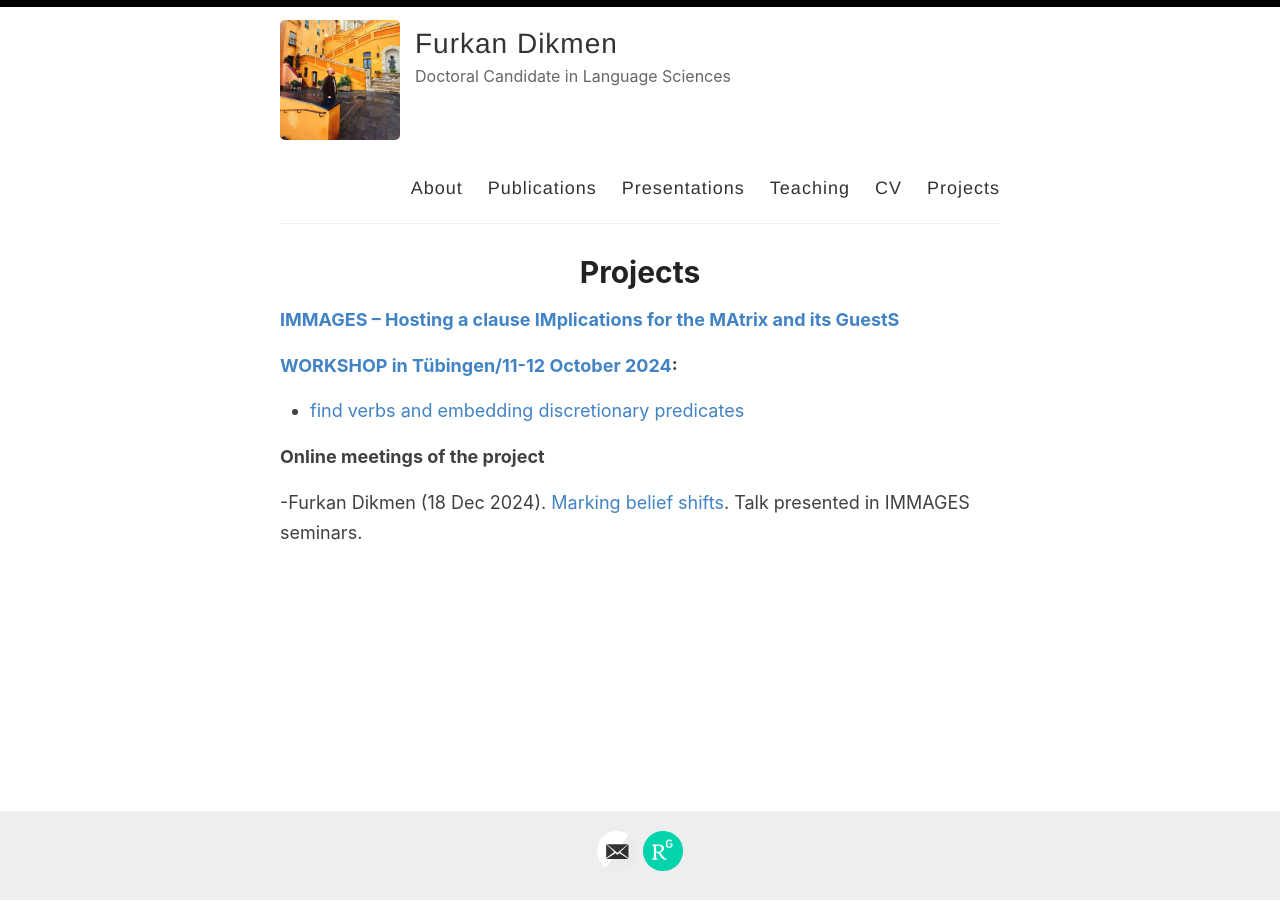
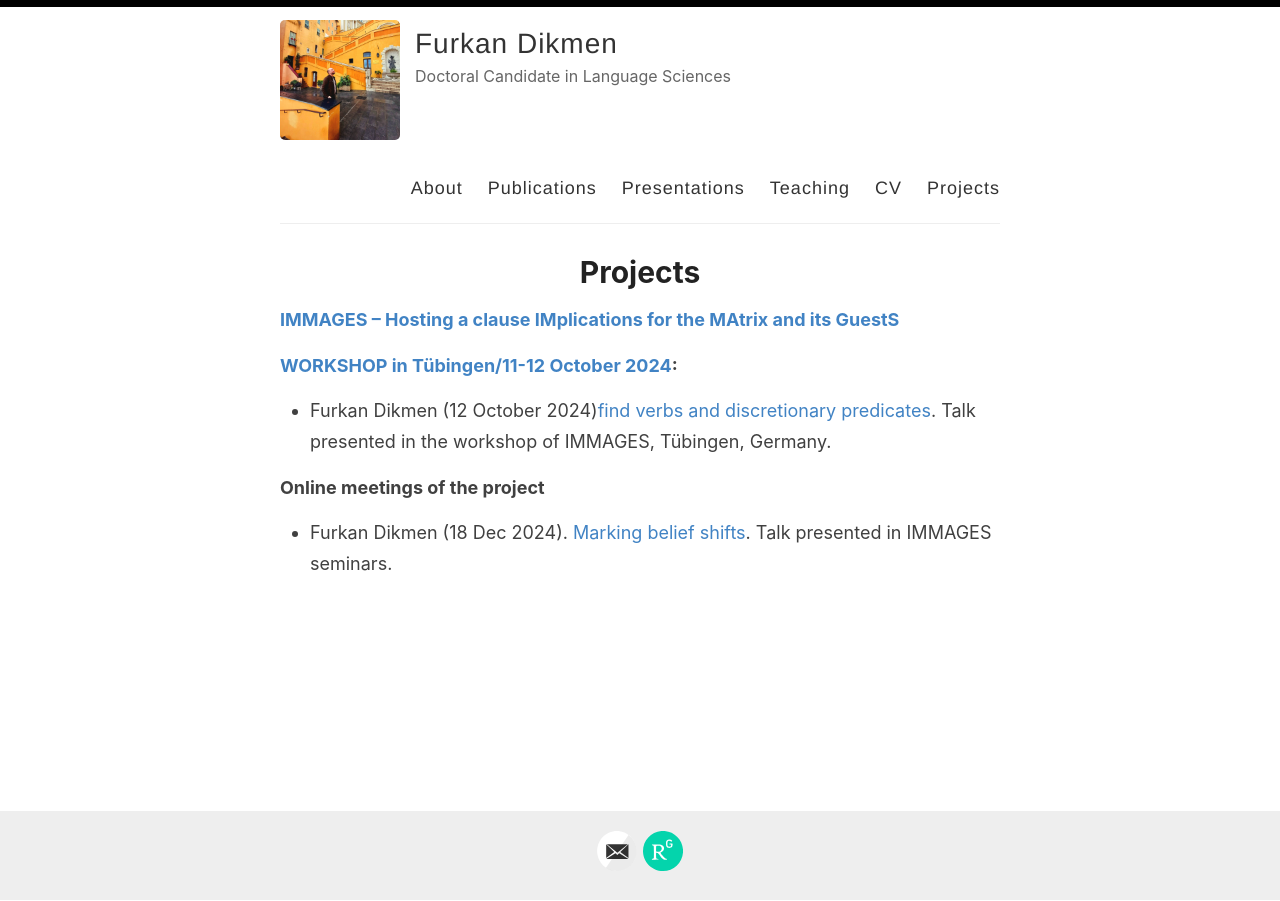
Before and after one commit to furkandikmen/furkandikmen.github.io, a Jekyll site: the page built from _pages/projects.md, in a window 1280 px wide. Built offline with Jekyll 4.4.1, drawn with Linux system fonts in a browser that asks for light colours.

Commit message:
Update projects.md

```diff
--- a/_pages/projects.md
+++ b/_pages/projects.md
@@ -9,9 +9,9 @@ permalink: /projects/
 
 **[WORKSHOP in Tübingen/11-12 October 2024](https://immages.hypotheses.org/1013){:target="_blank" rel="noopener noreferrer"}:**
 
-- [find verbs and embedding discretionary predicates](https://furkandikmen.com/assets/presentations/find_predicates(1).pdf){:target="_blank" rel="noopener noreferrer"}
+- Furkan Dikmen (12 October 2024)[find verbs and discretionary predicates](https://furkandikmen.com/assets/presentations/find_predicates(1).pdf){:target="_blank" rel="noopener noreferrer"}. Talk presented in the workshop of IMMAGES, Tübingen, Germany.
 
 
 **Online meetings of the project**
 
--Furkan Dikmen (18 Dec 2024). [Marking belief shifts](https://furkandikmen.com/assets/presentations/immages_presentation_dec_18 (1).pdf){:target="_blank" rel="noopener noreferrer"}. Talk presented in IMMAGES seminars.
+- Furkan Dikmen (18 Dec 2024). [Marking belief shifts](https://furkandikmen.com/assets/presentations/immages_presentation_dec_18 (1).pdf){:target="_blank" rel="noopener noreferrer"}. Talk presented in IMMAGES seminars.
```
